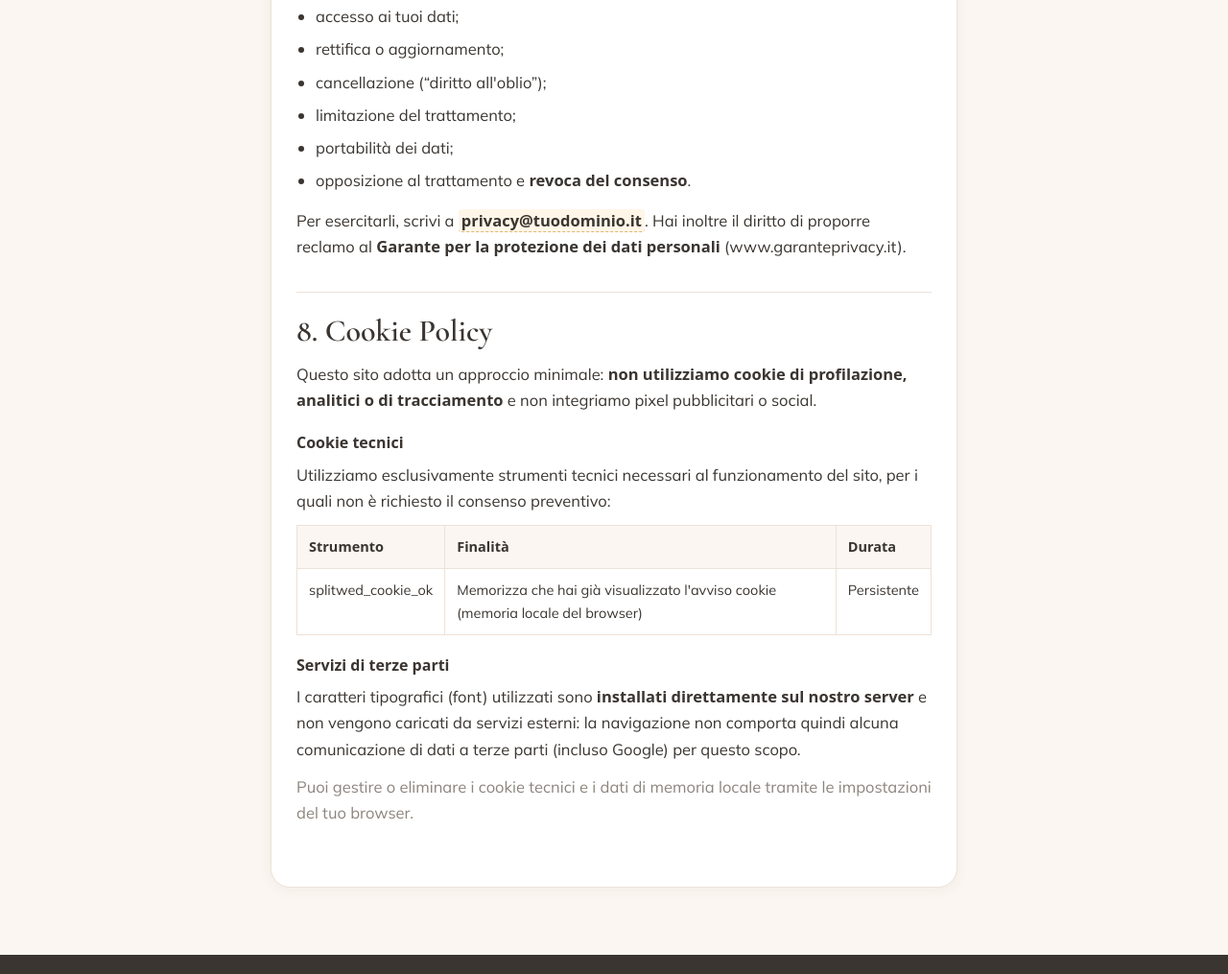
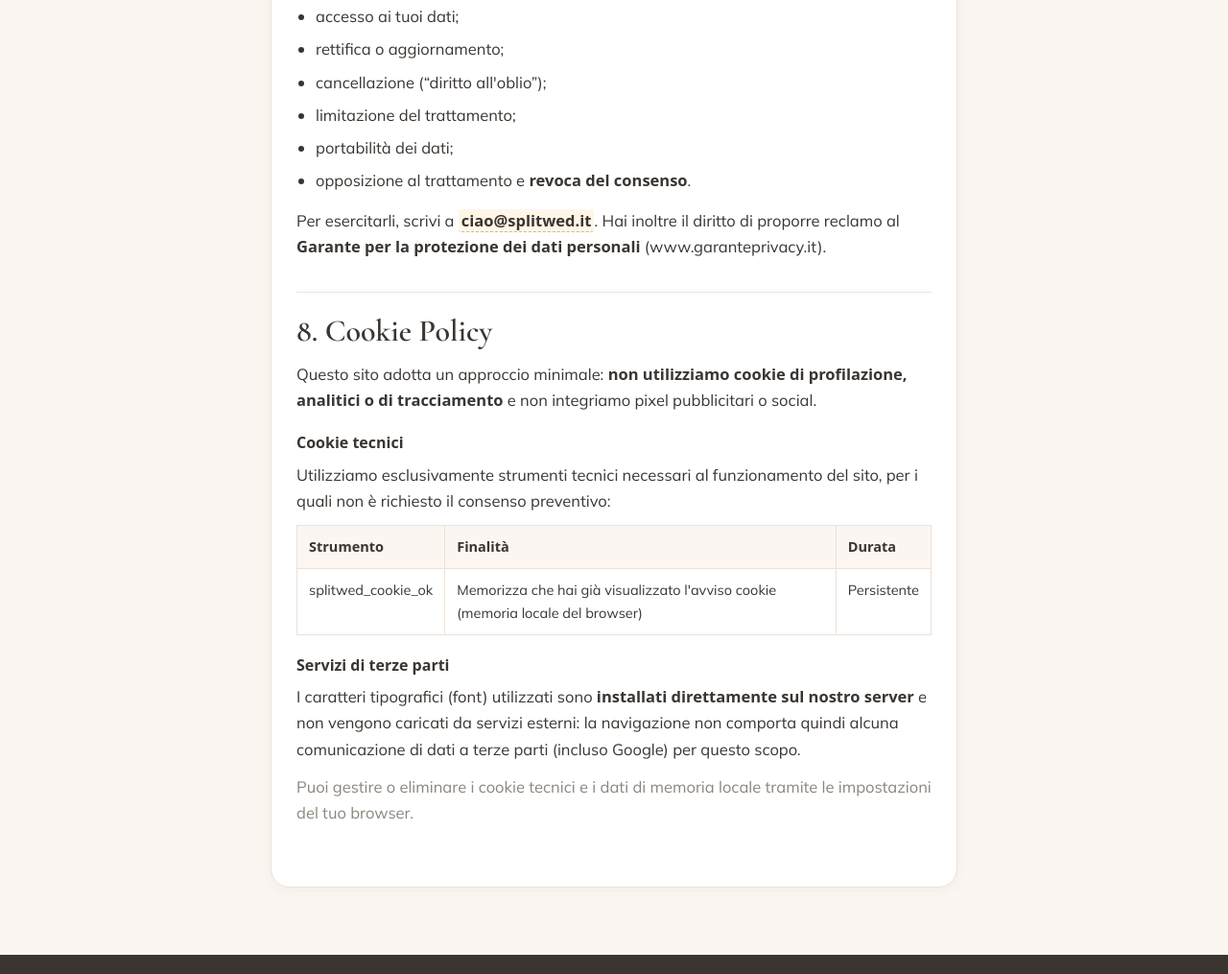
Before and after one commit to rogiskhan/splitwed, a plain HTML site: page privacy.html in a window 1280 px wide. Shown: the part 2236-3251 px from the top of the page at 96% size. Drawn offline with Linux system fonts and the light colour scheme; a web font is replaced by a local one.

Commit message:
Update privacy.html

```diff
--- a/privacy.html
+++ b/privacy.html
@@ -161,7 +161,7 @@
           <li>portabilità dei dati;</li>
           <li>opposizione al trattamento e <strong>revoca del consenso</strong>.</li>
         </ul>
-        <p>Per esercitarli, scrivi a <span class="ph">privacy@tuodominio.it</span>. Hai inoltre il diritto di proporre reclamo al <strong>Garante per la protezione dei dati personali</strong> (www.garanteprivacy.it).</p>
+        <p>Per esercitarli, scrivi a <span class="ph">ciao@splitwed.it</span>. Hai inoltre il diritto di proporre reclamo al <strong>Garante per la protezione dei dati personali</strong> (www.garanteprivacy.it).</p>
       </section>
 
       <section class="block" id="cookie">
```
